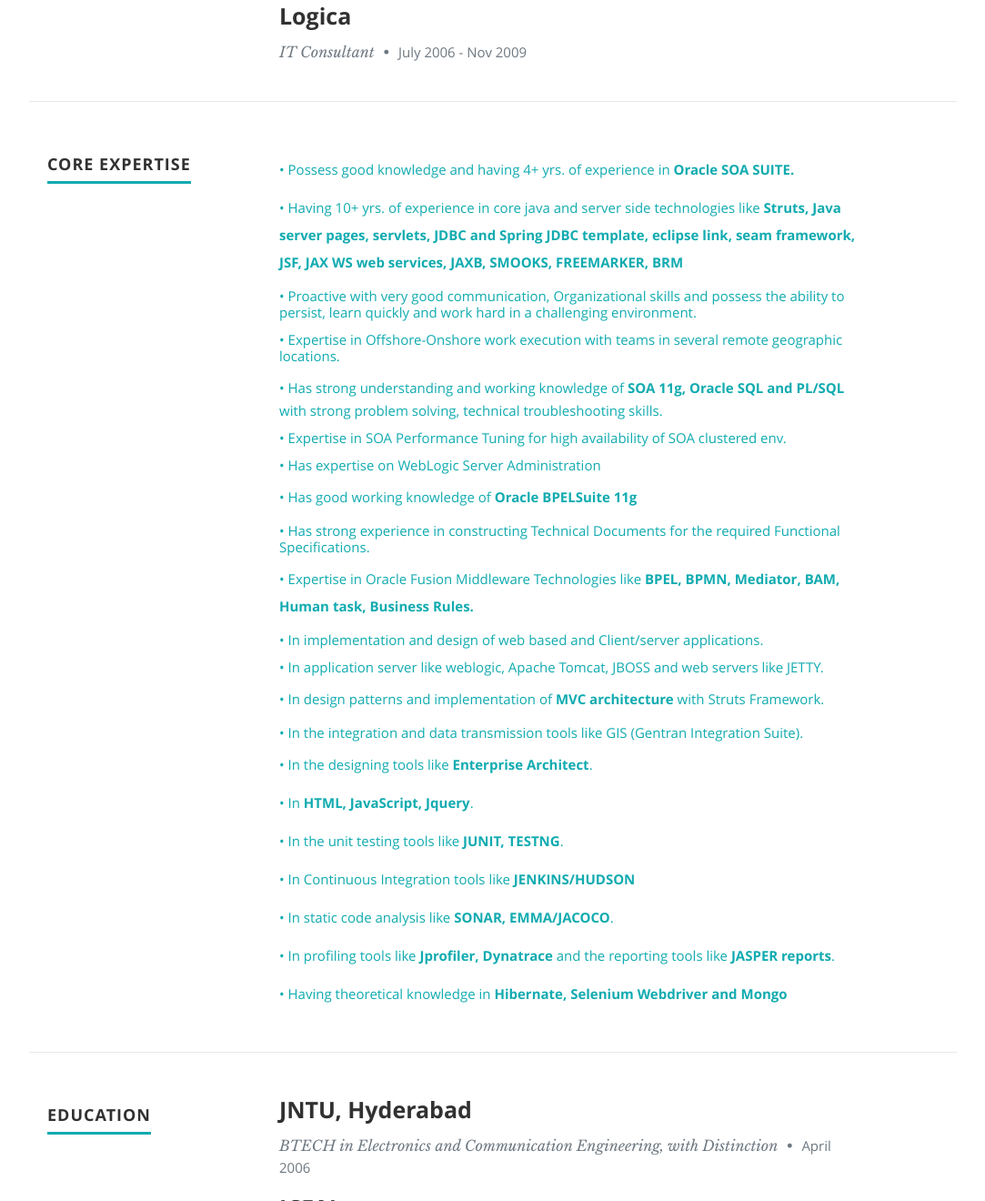
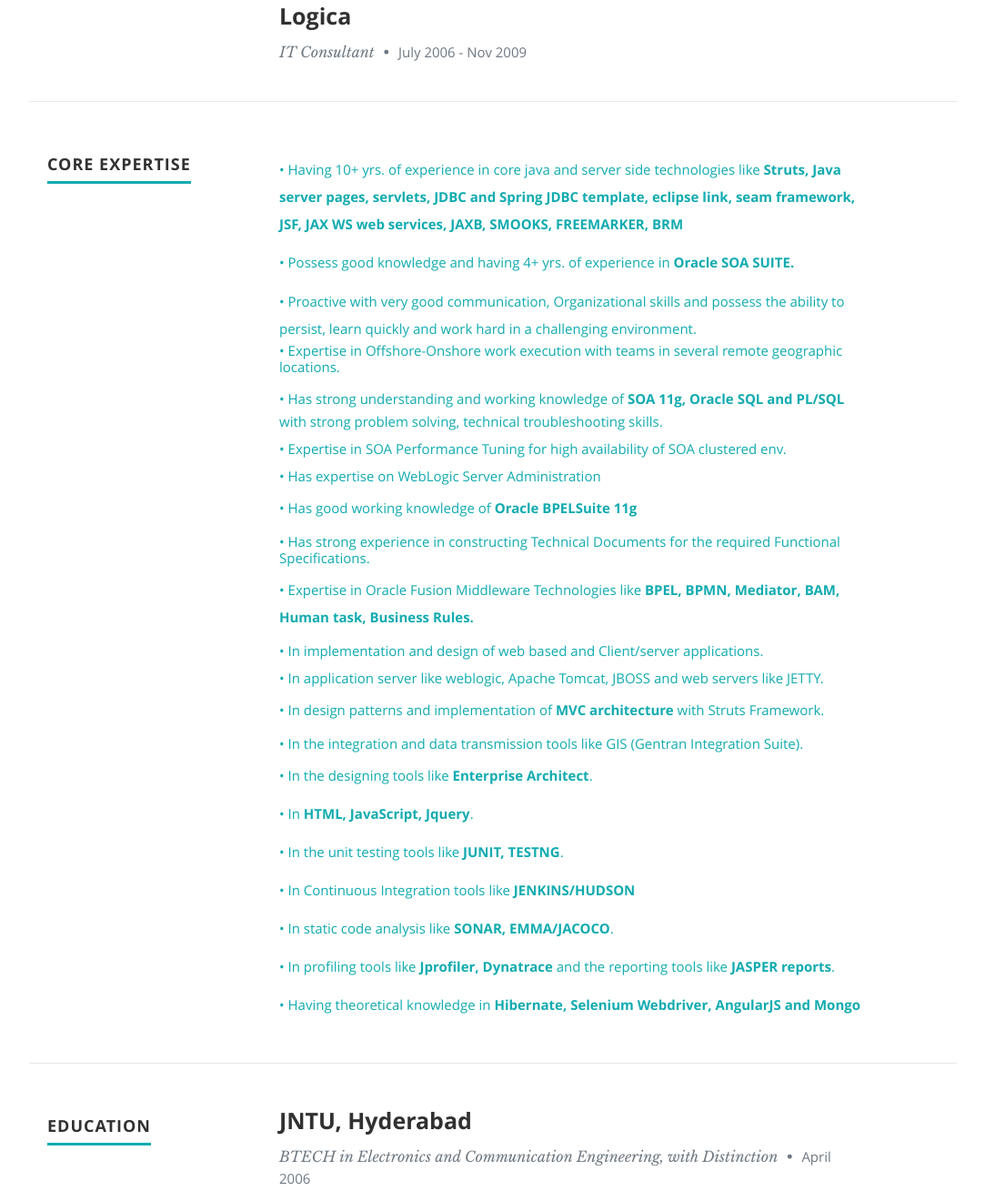
Before and after one commit to sreeharsha07/sreeharsha07.github, a plain HTML site: page index.html in a window 1280 px wide. Shown: the part 1661-2981 px from the top of the page at 91% size, without its empty margins (98-1181 px from the left). Drawn offline with nearby package versions, Linux system fonts and the light colour scheme.

Commit message:
Update index.html

```diff
--- a/index.html
+++ b/index.html
@@ -147,12 +147,7 @@
                   <h3>Cisco Systems</h3>
                   <p class="info">SR Engineer.IT Engineering-Software <span>&bull;</span> <em class="date">Dec 2010 - Till Date</em></p>
 
-                  <!--<p>
-                  Lorem ipsum dolor sit amet, consectetuer adipiscing elit. Aenean commodo ligula eget dolor. Aenean massa.
-                  Cum sociis natoque penatibus et magnis dis parturient montes, nascetur ridiculus mus. Donec quam felis,
-                  ultricies nec, pellentesque eu, pretium quis, sem. Nulla consequat massa quis enim.
-                  Donec pede justo, fringilla vel, aliquet nec, vulputate eget, arcu. Nullam dictum felis eu pede mollis pretium.
-                  </p>-->
+
 
                </div>
 
@@ -203,8 +198,9 @@
 
 
 <ul >
-    <li><span>&bull;&nbsp;</span>Possess good knowledge and having 4+ yrs. of experience in <b>Oracle SOA SUITE.</b></li>
+
 	<li><span>&bull;&nbsp;</span>Having 10+ yrs. of experience in core java and server side technologies like <b>Struts, Java server pages, servlets, JDBC and Spring JDBC template, eclipse link, seam framework, JSF, JAX WS web services, JAXB, SMOOKS, FREEMARKER, BRM</b></li><li>
+		 <li><span>&bull;&nbsp;</span>Possess good knowledge and having 4+ yrs. of experience in <b>Oracle SOA SUITE.</b></li>
 <span>&bull;&nbsp;</span>Proactive with very good communication, Organizational skills and possess the ability to persist, learn quickly and work hard in a challenging environment.</li><li>
 <span>&bull;&nbsp;</span>Expertise in Offshore-Onshore work execution with teams in several remote geographic locations.</li><li>
 <span>&bull;&nbsp;</span>Has strong understanding and working knowledge of <b>SOA 11g, Oracle SQL and PL/SQL</b> with strong problem solving, technical troubleshooting skills.</li><li>
@@ -223,7 +219,7 @@
 <span>&bull;&nbsp;</span>In Continuous Integration tools like <b>JENKINS/HUDSON</b></li><li>
 <span>&bull;&nbsp;</span>In static code analysis like <b>SONAR, EMMA/JACOCO</b>.</li><li>
 <span>&bull;&nbsp;</span>In profiling tools like <b>Jprofiler, Dynatrace</b> and the reporting tools like <b>JASPER reports</b>.</li><li>
-<span>&bull;&nbsp;</span>Having theoretical knowledge in <b>Hibernate, Selenium Webdriver and Mongo</b></li><li>
+<span>&bull;&nbsp;</span>Having theoretical knowledge in <b>Hibernate, Selenium Webdriver, AngularJS and Mongo</b></li><li>
 </ul>
                </div>
 
```
